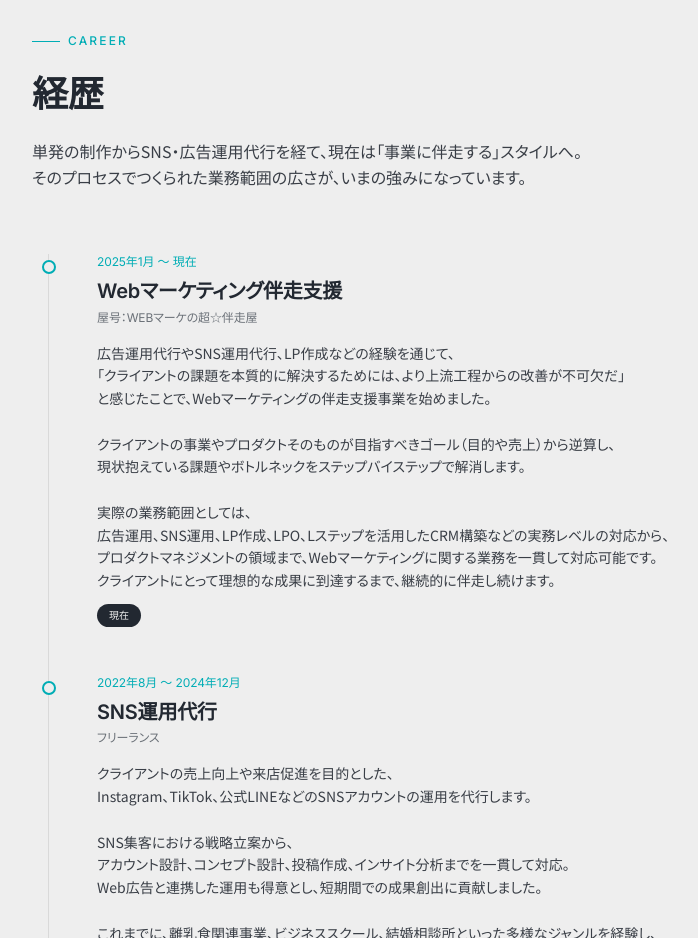
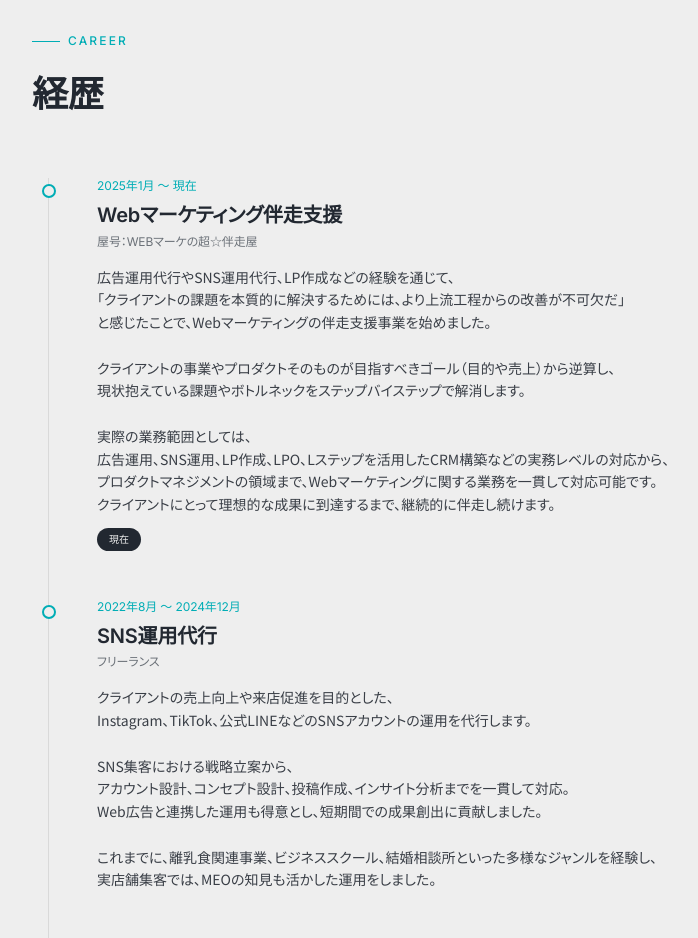
Before and after one commit to tomitayuto/portfolio-site, a Next.js app: page / in a window 1280 px wide. Shown: the part 6420-7358 px from the top of the page, without its empty margins (56-754 px from the left). Built offline with nearby package versions, Linux system fonts and the light colour scheme.

Commit message:
copy(Career): セクション直下のリード文を削除してスッキリ整理
Co-Authored-By: Claude Opus 4.7 <noreply@anthropic.com>

```diff
--- a/app/components/Career.tsx
+++ b/app/components/Career.tsx
@@ -8,10 +8,6 @@ export default function Career() {
         <h2 className="font-display mt-6 text-3xl font-semibold tracking-tight text-foreground md:text-4xl">
           経歴
         </h2>
-        <p className="mt-6 max-w-xl text-sm leading-relaxed text-muted md:text-base">
-          単発の制作からSNS・広告運用代行を経て、現在は「事業に伴走する」スタイルへ。<br />
-          そのプロセスでつくられた業務範囲の広さが、いまの強みになっています。
-        </p>
 
         <ol className="mt-16 space-y-12 border-l border-border md:ml-4">
           {career.map((c, i) => (
```
